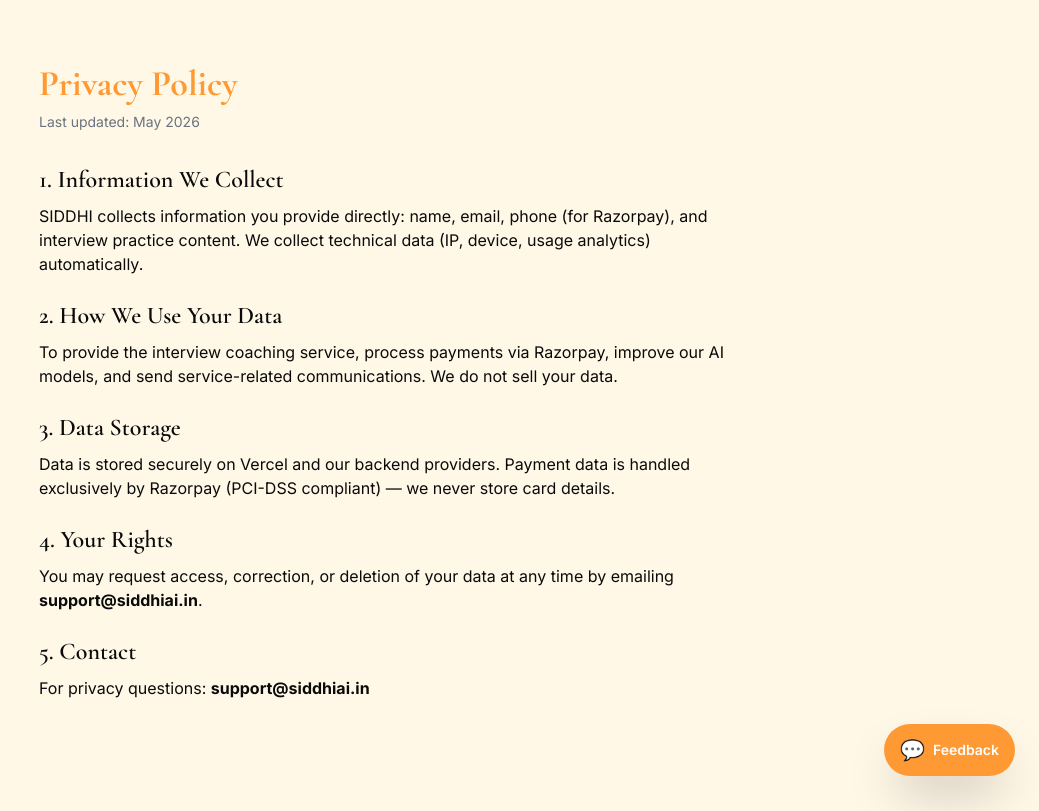
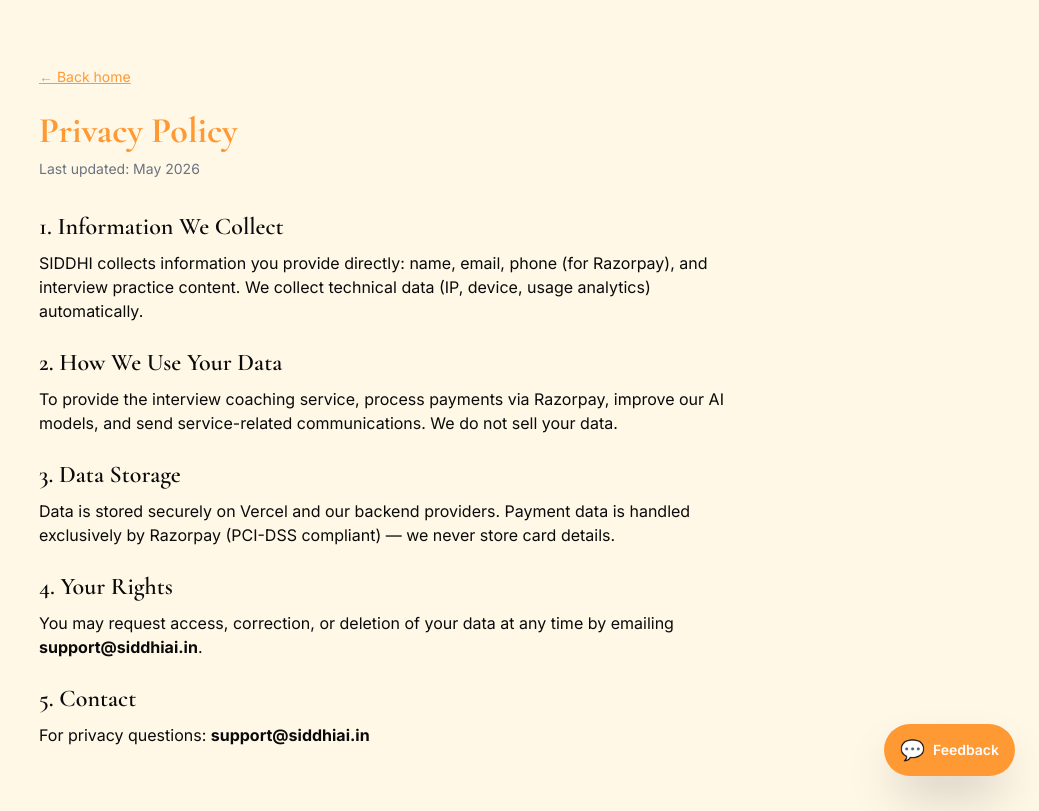
Before and after one commit to Siddhi1987/siddhi-app, a Next.js app: page /privacy in a window 1280 px wide. Shown: the whole page, without its empty margins (241-1280 px from the left). Built offline with nearby package versions, Linux system fonts and the light colour scheme; a web font is replaced by a local one.

Commit message:
Add back home link to privacy page

```diff
--- a/pages/privacy.jsx
+++ b/pages/privacy.jsx
@@ -1,6 +1,7 @@
 export default function Privacy() {
   return (
     <div className="min-h-screen bg-siddhi-ivory text-siddhi-black px-6 py-16 max-w-3xl mx-auto">
+      <a href="/" className="text-sm text-siddhi-saffron underline mb-6 inline-block">← Back home</a>
       <h1 className="font-display text-4xl font-bold text-siddhi-saffron mb-2">Privacy Policy</h1>
       <p className="text-sm text-gray-500 mb-8">Last updated: May 2026</p>
 
```
